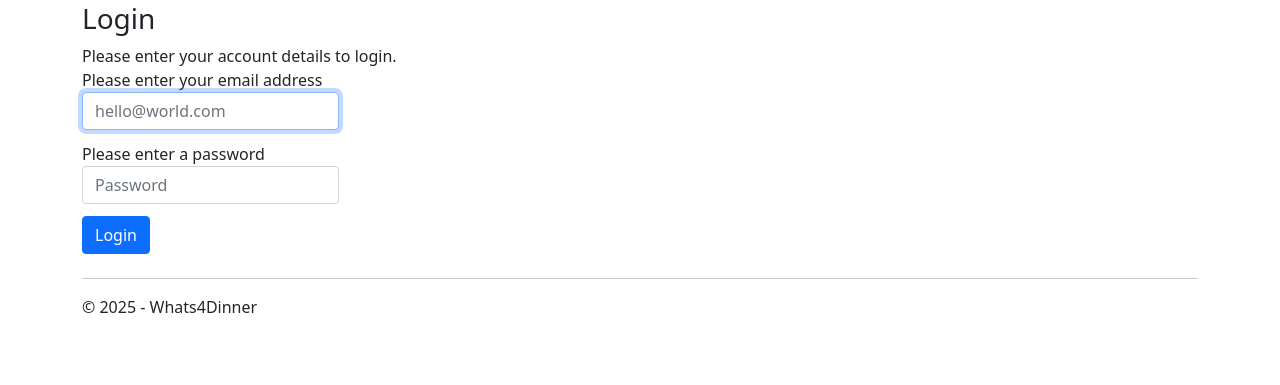
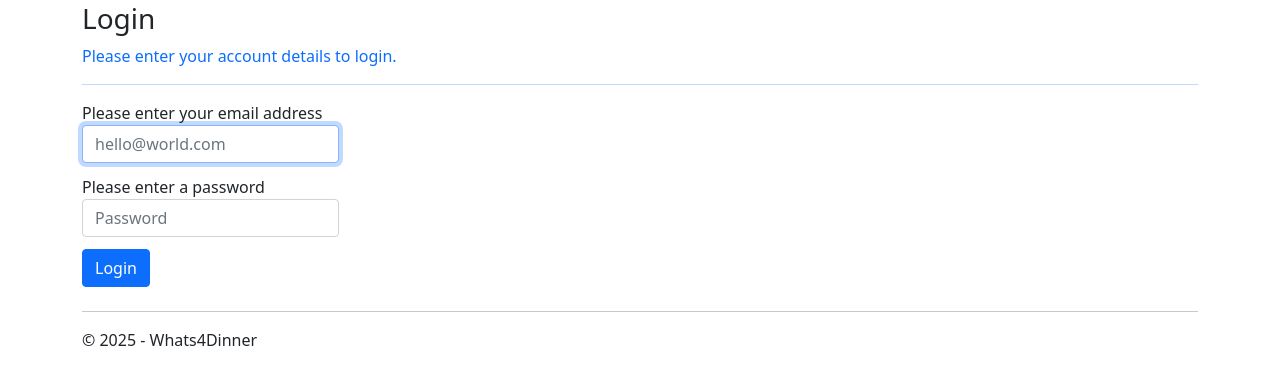
Before and after one commit to SchoeCR/Whats4Dinner, a Flask app: page /login in a window 1280 px wide. Shown: the part 44-429 px from the top of the page. Run offline with Flask 3, Linux system fonts and the light colour scheme; parts of the project's set-up code (start-up, migrations or seed data) failed here and were passed over; some libraries are stand-ins or nearby versions.

Commit message:
Added text color classes to jinja template messages and <hr> tag to improve readability.

```diff
--- a/Whats4Dinner/Whats4Dinner/templates/login.html
+++ b/Whats4Dinner/Whats4Dinner/templates/login.html
@@ -6,23 +6,23 @@
 
 {% if validation_error %}
 
-<div style="text-col">
+<div class="text-danger" style="text-col">
     Error: {{ validation_error }}
-
+    <hr />
 </div>
 
 {% elif new_user %}
 
-<div style="text-col">
+<div class="text-success" style="text-col">
     {{ new_user }}
-
+    <hr />
 </div>
 
 {% elif login_prompt %}
 
-<div style="text-col">
+<div class="text-primary" style="text-col">
     {{ login_prompt }}
-
+    <hr />
 </div>
 
 {% endif %}
```
Also changed, not shown: Whats4Dinner/Whats4Dinner/templates/register.html (+4 -4 lines).
